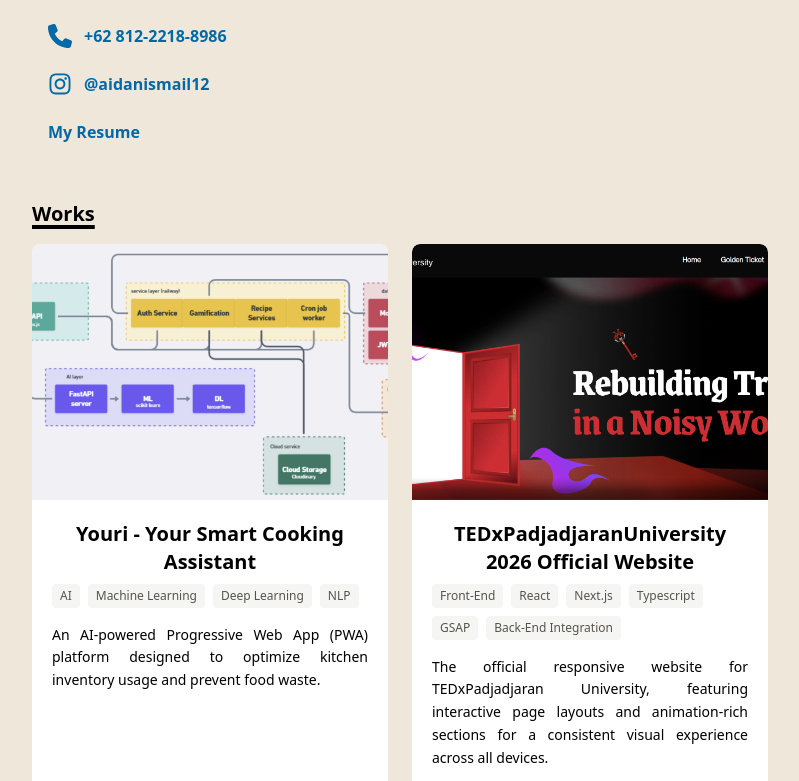
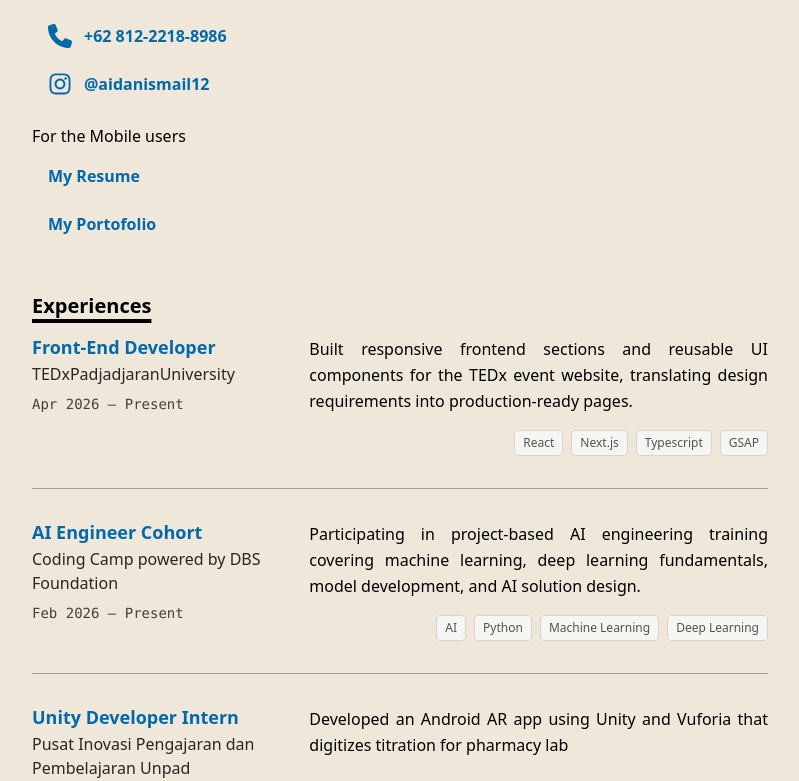
Before and after one commit to aidanismail/aidan-ismail, a React (Vite) app: page / in a window 1280 px wide. Shown: the part 867-1648 px from the top of the page, without its empty margins (240-1039 px from the left). Built offline with nearby package versions, Linux system fonts and the light colour scheme.

Commit message:
feat:add porto || fix: adding back stuffs

```diff
--- a/src/App.jsx
+++ b/src/App.jsx
@@ -9,6 +9,7 @@
 import { useEffect, useState } from "react";
 import { motion as Motion } from "motion/react";
 import ResumePage from "./sections/Resume";
+import PortoPage from "./sections/Portofolio";
 
 function App() {
   useEffect(() => {
@@ -51,9 +52,9 @@
                 <section id="hero" className="scroll-mt-100">
                   <Hero onHighlightProject={triggerHighlight} />
                 </section>
-                {/* <section id="experiences" className="scroll-mt-20">
+                <section id="experiences" className="scroll-mt-20">
                   <Experiences />
-                </section> */}
+                </section>
                 <section id="works" className="scroll-mt-20">
                   <Works highlightedId={highlightedProject} />
                 </section>
@@ -62,6 +63,7 @@
             </>
           }
         />
+        <Route path="/portofolio" element={<PortoPage />}></Route>
         <Route path="/resume" element={<ResumePage />} />
         <Route path="*" element={<NotFound />} />
       </Routes>
--- a/src/components/Navbar.jsx
+++ b/src/components/Navbar.jsx
@@ -82,13 +82,13 @@
           >
             Home
           </a> */}
-          {/* <a
+          <a
             href="#experiences"
             onClick={(e) => handleDesktopNavClick(e, "experiences")}
             className="hover:underline"
           >
             Experiences
-          </a> */}
+          </a>
           <a
             href="#works"
             onClick={(e) => handleDesktopNavClick(e, "works")}
@@ -126,12 +126,12 @@
                 >
                   Home
                 </a> */}
-                {/* <a
+                <a
                   href="#experiences"
                   onClick={(e) => handleMobileNavClick(e, "experiences")}
                 >
                   Experiences
-                </a> */}
+                </a>
                 <a
                   href="#works"
                   onClick={(e) => handleMobileNavClick(e, "works")}
--- a/src/data/projects.js
+++ b/src/data/projects.js
@@ -1,9 +1,9 @@
 import titrasims from "../assets/titrasims.png";
 import tedx from "../assets/tedx.png";
 import sust from "../assets/sust.png";
-// import robot from "../assets/robot.jpeg";
-// import analgo from "../assets/analgo.png";
-// import ai from "../assets/ai.png";
+import robot from "../assets/robot.jpeg";
+import analgo from "../assets/analgo.png";
+import ai from "../assets/ai.png";
 import pilketos from "../assets/pilketos.png";
 import suaraunpad from "../assets/suaraunpad.png";
 import zichara from "../assets/zichara.png";
@@ -87,33 +87,33 @@
     alt: "https://www.figma.com/proto/UsxRCH96bJeKnqgVtluXAi/SUSTAINABITE-BACKUP?page-id=&node-id=3-4611&p=f&viewport=-438%2C2335%2C0.16&t=68BbqO8QmpUH4KAg-1&scaling=scale-down&content-scaling=fixed&starting-point-node-id=3%3A4611",
     tags: ["Figma", "UI/UX", "Design"]
   },
-  // {
-  //   id: "robotik",
-  //   title: "Smart Follower Robot with Face Recognition",
-  //   desc: "An autonomous robot capable of real-time face tracking using InsightFace (ArcFace), translating visual data into precise motor control for subject following.",
-  //   img: robot,
-  //   link: "https://drive.google.com/file/d/1M5K56R_UKHc0E2HsaeNv2MyVcM5jJR7-/view?usp=drive_link",
-  //   alt: "https://github.com/mfachri820/RobotikaFaceRecognition",
-  //   tags: ["Python", "Arduino", "Robotics"]
-  // },
-  // {
-  //   id: "analgo",
-  //   title: "Huffman Visualizer & File Compressor",
-  //   desc: "A custom file compressor and visualizer that demonstrates lossless compression mechanics by rendering binary tree structures and statistics in real-time.",
-  //   img: analgo,
-  //   link: "https://aidanismail-file-compressor-app-haumig.streamlit.app/",
-  //   alt: "https://github.com/aidanismail/File-Compressor",
-  //   tags: ["Python", "Streamlit", "Algorithm"]
-  // },
-  // {
-  //   id: "ai",
-  //   title: "CodeMind AI Chatbot",
-  //   desc: "An AI teaching assistant that supports algorithm mastery through interactive code feedback, semantic search, and personalized resource recommendations.",
-  //   img: ai,
-  //   link: "https://github.com/mfachri820/AlgorithmAnalysis-AITutor",
-  //   alt: "https://github.com/mfachri820/AlgorithmAnalysis-AITutor",
-  //   tags: ["Python", "Streamlit", "Algorithms", "AI"]
-  // },
+  {
+    id: "robotik",
+    title: "Smart Follower Robot with Face Recognition",
+    desc: "An autonomous robot capable of real-time face tracking using InsightFace (ArcFace), translating visual data into precise motor control for subject following.",
+    img: robot,
+    link: "https://drive.google.com/file/d/1M5K56R_UKHc0E2HsaeNv2MyVcM5jJR7-/view?usp=drive_link",
+    alt: "https://github.com/mfachri820/RobotikaFaceRecognition",
+    tags: ["Python", "Arduino", "Robotics"]
+  },
+  {
+    id: "analgo",
+    title: "Huffman Visualizer & File Compressor",
+    desc: "A custom file compressor and visualizer that demonstrates lossless compression mechanics by rendering binary tree structures and statistics in real-time.",
+    img: analgo,
+    link: "https://aidanismail-file-compressor-app-haumig.streamlit.app/",
+    alt: "https://github.com/aidanismail/File-Compressor",
+    tags: ["Python", "Streamlit", "Algorithm"]
+  },
+  {
+    id: "ai",
+    title: "CodeMind AI Chatbot",
+    desc: "An AI teaching assistant that supports algorithm mastery through interactive code feedback, semantic search, and personalized resource recommendations.",
+    img: ai,
+    link: "https://github.com/mfachri820/AlgorithmAnalysis-AITutor",
+    alt: "https://github.com/mfachri820/AlgorithmAnalysis-AITutor",
+    tags: ["Python", "Streamlit", "Algorithms", "AI"]
+  },
   {
     id: "pilketos",
     title: "Pemilihan Ketua OSIS SMAN 5 Bandung (2022)",
--- a/src/sections/Hero.jsx
+++ b/src/sections/Hero.jsx
@@ -183,12 +183,21 @@
               <span>@aidanismail12</span>
             </a>
 
+            <h3 className="mt-3 text-black ">For the Mobile users</h3>
             <Link
               target="_blank"
               to="/resume"
               className="flex items-center gap-3 w-fit px-4 py-2 rounded-lg hover:bg-sky-100  font-bold transition-colors"
             >
               My Resume
+            </Link>
+
+            <Link
+              target="_blank"
+              to="/portofolio"
+              className="flex items-center gap-3 w-fit px-4 py-2 rounded-lg hover:bg-sky-100  font-bold transition-colors"
+            >
+              My Portofolio
             </Link>
           </div>
         </div>
--- /dev/null
+++ b/src/sections/Portofolio.jsx
@@ -0,0 +1,24 @@
+import { useEffect } from "react";
+import PORTO from "../assets/PORTO.pdf";
+
+function Portofolio() {
+  // Opsional: Sembunyikan scrollbar body bawaan React agar tidak ada double-scroll
+  useEffect(() => {
+    document.body.style.overflow = "hidden";
+    return () => {
+      document.body.style.overflow = "auto";
+    };
+  }, []);
+
+  return (
+    <div className="w-full h-screen m-0 p-0 bg-stone-900">
+      <iframe
+        src={PORTO}
+        title="My Portofolio"
+        className="w-full h-full border-none"
+      />
+    </div>
+  );
+}
+
+export default Portofolio;
```
Also changed, not shown: 2 other files (tests, documents, lock files or other folders).
